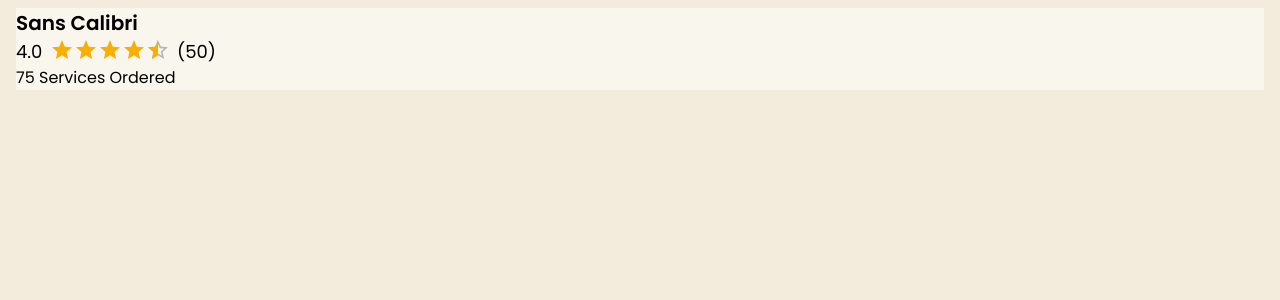
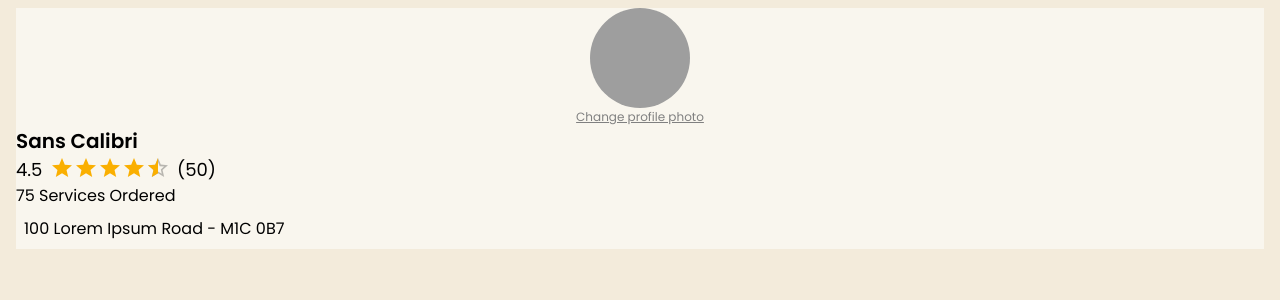
Before and after one commit to serhatgktp/amorr, a React (Create React App) app in the folder frontend/: page / in a window 1280 px wide. Shown: the top 300 px of the page. Built offline with nearby package versions, Linux system fonts and the light colour scheme; grey boxes are pictures that could not be loaded.

Commit message:
added avatar for profile photo and editable address component in editable.jsx file

```diff
--- a/frontend/src/components/customer_profile/customer_info/customer_info.jsx
+++ b/frontend/src/components/customer_profile/customer_info/customer_info.jsx
@@ -1,20 +1,29 @@
-import React from 'react'
+import React , { useState }from 'react';
 import './styles.css'
 import { Icon, InlineIcon } from '@iconify/react';
-import { Rating } from '@mui/material';
+import { Rating, Avatar } from '@mui/material';
+import customer from "../../../assets/customer_profile/customer.jpg";
+import InlineEdit from "./editable"
 
 const CustomerInfo = () => {
+
+    const address = "100 Lorem Ipsum Road - M1C 0B7"
+    const [value, setValue] = useState(address);
+
     return(
         <div id="customer_info">
-
+            <div id="customer_left">
+                <div><Avatar alt="Sans Calibri" src={customer} sx={{ width: 100, height: 100 }}/></div>
+                <div id="change_photo">Change profile photo</div>
+            </div>
             <div id="customer_name">Sans Calibri</div>
             <div id="rating">
-                <span className="rating_num">4.0</span>
+                <span className="rating_num">4.5</span>
                 <Rating name="read-only" size="medium" value={4.5} precision={0.5} readOnly />
                 <span className="rating_num">(50)</span>
             </div>
             <div> <span>75 </span>Services Ordered</div>
-
+            <InlineEdit value={value} setValue={setValue}/>
         </div>
     )
 }
--- /dev/null
+++ b/frontend/src/components/customer_profile/customer_info/editable.jsx
@@ -0,0 +1,36 @@
+import React, { useState }from 'react'
+import "./editable_styles.css"
+
+const InlineEdit = ({value, setValue}) => {
+    const [editingValue, setEditingValue] = useState(value);
+
+    const onChange = (event) => setEditingValue(event.target.value);
+
+    const onKeyDown = (event) => {
+        if (event.key === "Enter" || event.key === "Escape"){
+            event.target.blur();
+        }
+    }
+
+    const onBlur = (event) => {
+        if (event.target.value.trim() === ""){
+            setEditingValue(value)
+        } else {
+            setValue(event.target.value)
+        }
+    }
+
+  return (
+    <input
+        id="editable"
+        type="text"
+        aria-label='Field name'
+        value={editingValue}
+        onChange={onChange}
+        onKeyDown={onKeyDown}
+        onBlur={onBlur}
+    />
+  )
+}
+
+export default InlineEdit
--- /dev/null
+++ b/frontend/src/components/customer_profile/customer_info/editable_styles.css
@@ -0,0 +1,18 @@
+#editable{
+    border-radius: 30px;
+    border: none;
+    background-color: transparent;
+    padding: 8px;
+    width: 700px;
+    font-size: 16px;
+}
+
+#editable:hover{
+    background-color:  white;
+    cursor: pointer;
+}
+
+#editable:focus{
+    outline: 5px auto Highlight;
+    cursor: text;
+}
--- a/frontend/src/components/customer_profile/customer_info/styles.css
+++ b/frontend/src/components/customer_profile/customer_info/styles.css
@@ -20,3 +20,17 @@
 .rating_num{
     font-size: 18px;
 }
+
+#change_photo{
+    color: #808080;
+    font-size: 12px;
+    text-decoration: underline;
+}
+
+#customer_left{
+    display: flex;
+    flex-direction: column;
+    justify-content: center;
+    text-align: center;
+    align-items: center;
+}
```
Also changed, not shown: 1 other file (tests, documents, lock files or other folders).
